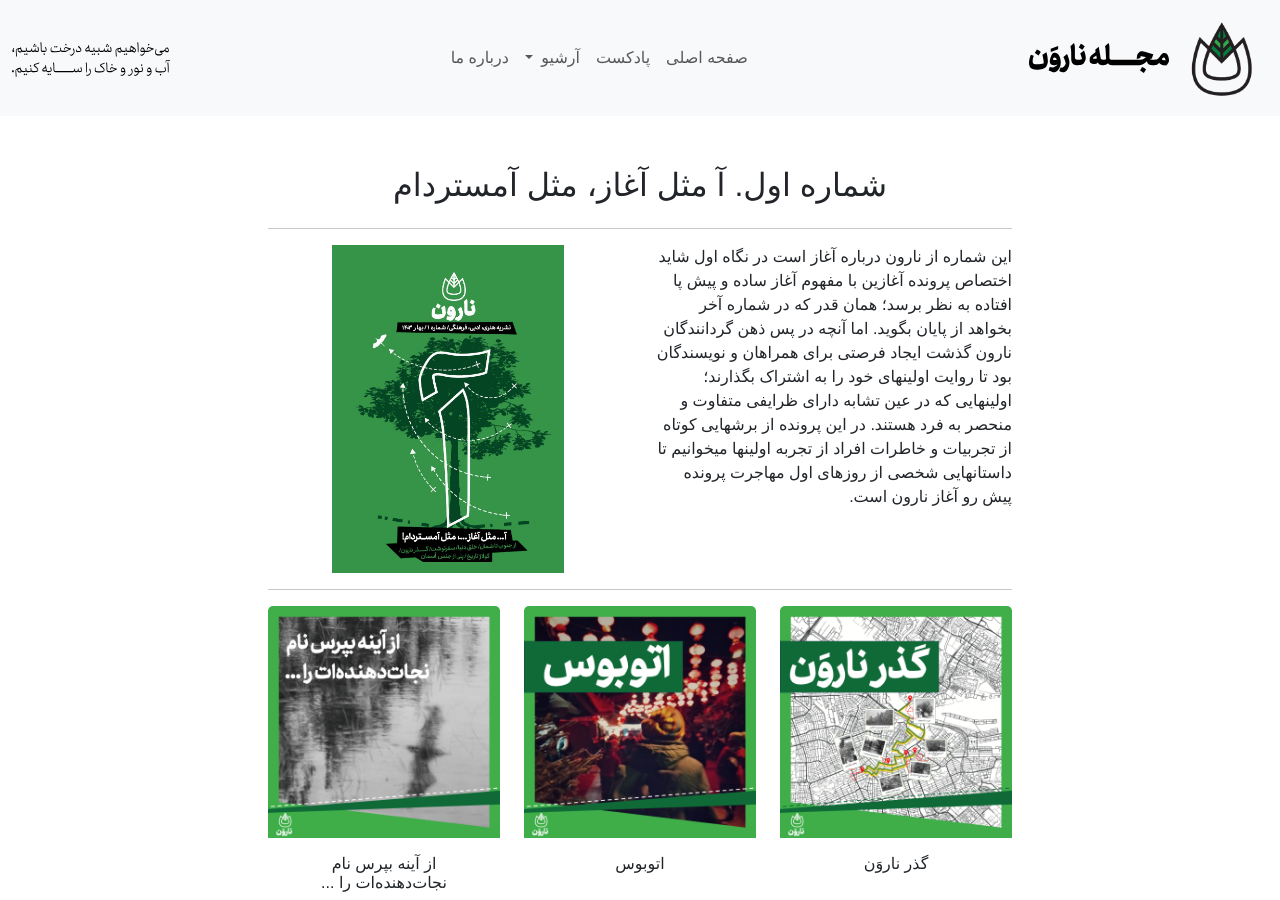
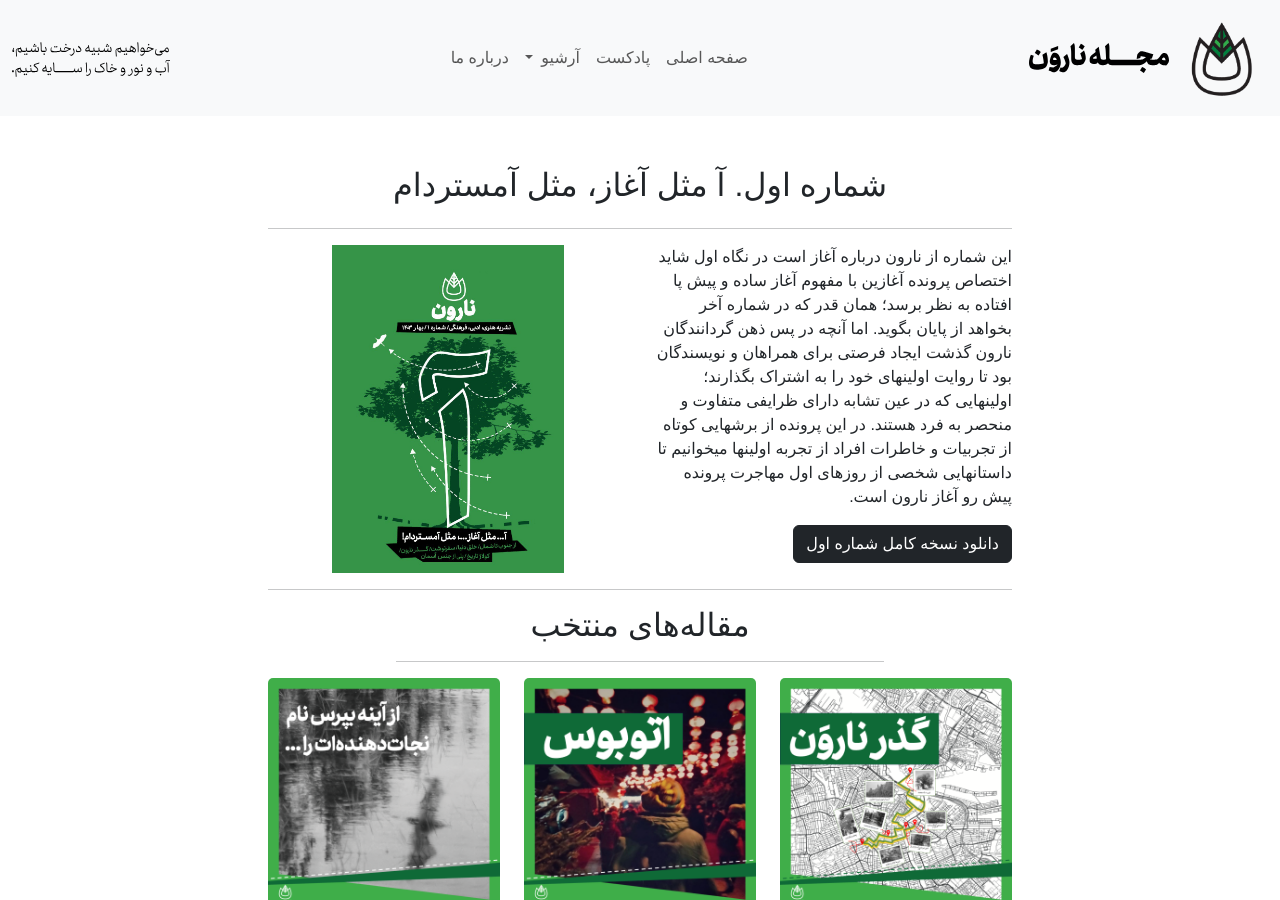
Before and after one commit to NaarvanMag/naarvanmag.github.io, a Jekyll site: the page built from pages/archive/1.html, in a window 1280 px wide and 900 px high. Built offline with Jekyll 4.4.1, drawn with Linux system fonts in a browser that asks for light colours; nearby versions of some CDN libraries; a style sheet for code colours, icons or effects is not loaded.

Commit message:
Edit archive/1 page

```diff
--- a/pages/archive/1.html
+++ b/pages/archive/1.html
@@ -17,6 +17,13 @@ permalink: /archive/1
                 این شماره از نارون درباره آغاز است در نگاه اول شاید اختصاص پرونده آغازین با مفهوم آغاز ساده و پیش پا افتاده به نظر برسد؛ همان قدر که در شماره آخر بخواهد از پایان بگوید. اما آنچه در پس ذهن گردانندگان نارون گذشت ایجاد فرصتی برای همراهان و نویسندگان بود تا روایت اولینهای خود را به اشتراک بگذارند؛ اولینهایی که در عین تشابه دارای ظرایفی متفاوت و منحصر به فرد هستند. در این پرونده از برشهایی کوتاه از تجربیات و خاطرات افراد از تجربه اولینها میخوانیم تا داستانهایی شخصی از روزهای اول مهاجرت پرونده پیش رو آغاز نارون است.
 
             </p>
+
+            <div style="margin-bottom: 10px;">
+                <button type="submit" class="btn btn-dark">
+                    <a href="/assets/archive/1.pdf" download="مجله نارون - شماره اول" style="color: inherit; text-decoration: inherit;">دانلود نسخه کامل شماره اول</a>
+                </button>
+            </div>
+
         </div>
         <div class="col-lg-4 offset-lg-1 col-sm-12">
             <img src="/assets/archive/1.jpg" style="max-width:100%;" />
@@ -26,6 +33,11 @@ permalink: /archive/1
 
     <div class="row">
         {% for cat in site.categories %}
+        <div class="col-sm-12 col-lg-8 offset-lg-2">
+            <h2 class="text-center">مقاله‌های منتخب</h2>
+            <hr class="hr" />
+        </div>
+
         {% for post in cat[1] %}
           <div class="card col-sm-12 col-lg-4" style="margin-bottom: 10px; border: none;">
             <a href="{{ post.url }}" style="text-decoration:none;color: inherit;">
@@ -41,13 +53,6 @@ permalink: /archive/1
     </div>
 
     <div class="row">
-        <div class="col-lg-6 offset-lg-3 col-sm-12">
-            <iframe src="/assets/archive/1.pdf" style="width:100%; height:600px;"></iframe>
-        </div>
-    </div>
-    <hr class="hr" />
-
-    <div class="row">
         <iframe width="100%" height="300" scrolling="no" frameborder="no" allow="autoplay" src="https://w.soundcloud.com/player/?url=https%3A//api.soundcloud.com/tracks/1771052523&color=%23369448&auto_play=false&hide_related=false&show_comments=true&show_user=true&show_reposts=false&show_teaser=true&visual=true"></iframe><div style="font-size: 10px; color: #cccccc;line-break: anywhere;word-break: normal;overflow: hidden;white-space: nowrap;text-overflow: ellipsis; font-family: Interstate,Lucida Grande,Lucida Sans Unicode,Lucida Sans,Garuda,Verdana,Tahoma,sans-serif;font-weight: 100;"><a href="https://soundcloud.com/naarvanmag" title="مجله نارون" target="_blank" style="color: #cccccc; text-decoration: none;">مجله نارون</a> · <a href="https://soundcloud.com/naarvanmag/episode-1" title="قسمت اول: آ.. مثل آغاز، مثل آمستردام" target="_blank" style="color: #cccccc; text-decoration: none;">قسمت اول: آ.. مثل آغاز، مثل آمستردام</a></div>
     </div>
 </div>
```
